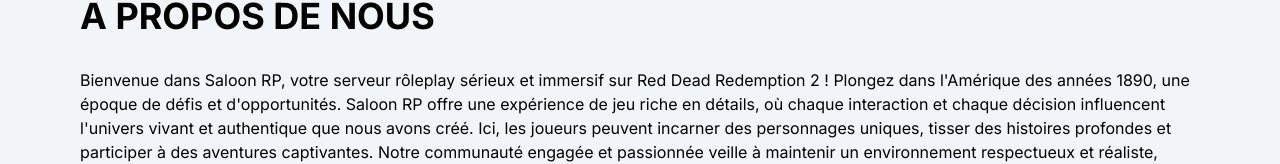
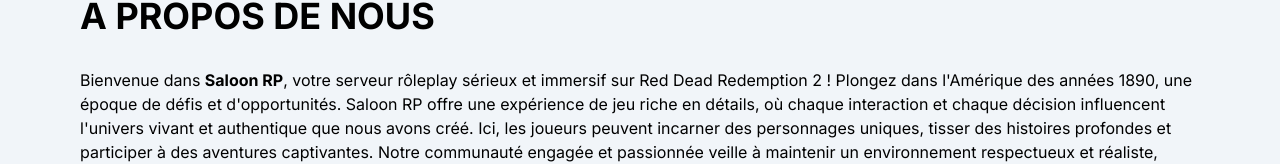
Before and after one commit to jrmy17/website-saloon, a Next.js app: page / in a window 1280 px wide. Shown: the part 1280-1444 px from the top of the page. Built offline with nearby package versions, Linux system fonts and the light colour scheme.

Commit message:
a propos

```diff
--- a/app/page.tsx
+++ b/app/page.tsx
@@ -172,7 +172,7 @@ export default function Home() {
         </h2>
         <div className="flex justify-center space-x-4 mt-8">
           <p className="text-black">
-            Bienvenue dans <span className="bold">Saloon RP</span>, votre
+            Bienvenue dans <span className="font-bold">Saloon RP</span>, votre
             serveur rôleplay sérieux et immersif sur Red Dead Redemption 2 !
             Plongez dans l'Amérique des années 1890, une époque de défis et
             d'opportunités. Saloon RP offre une expérience de jeu riche en
```
